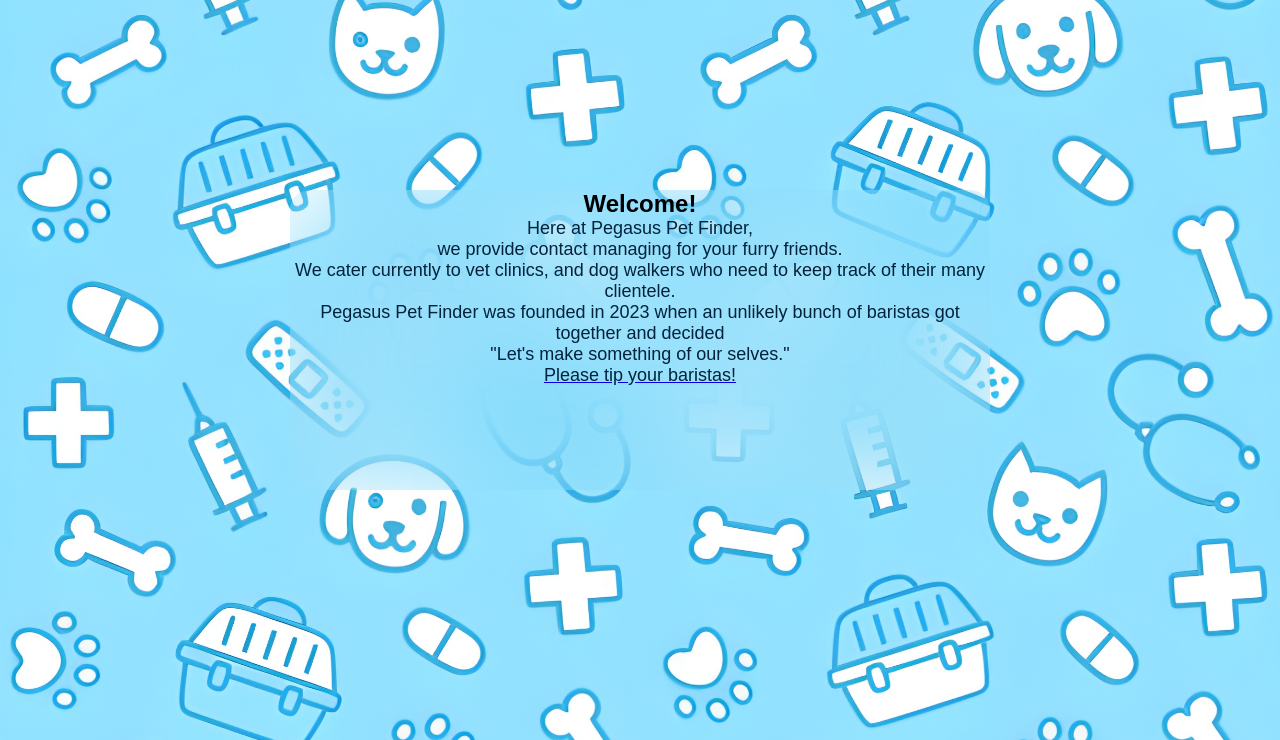
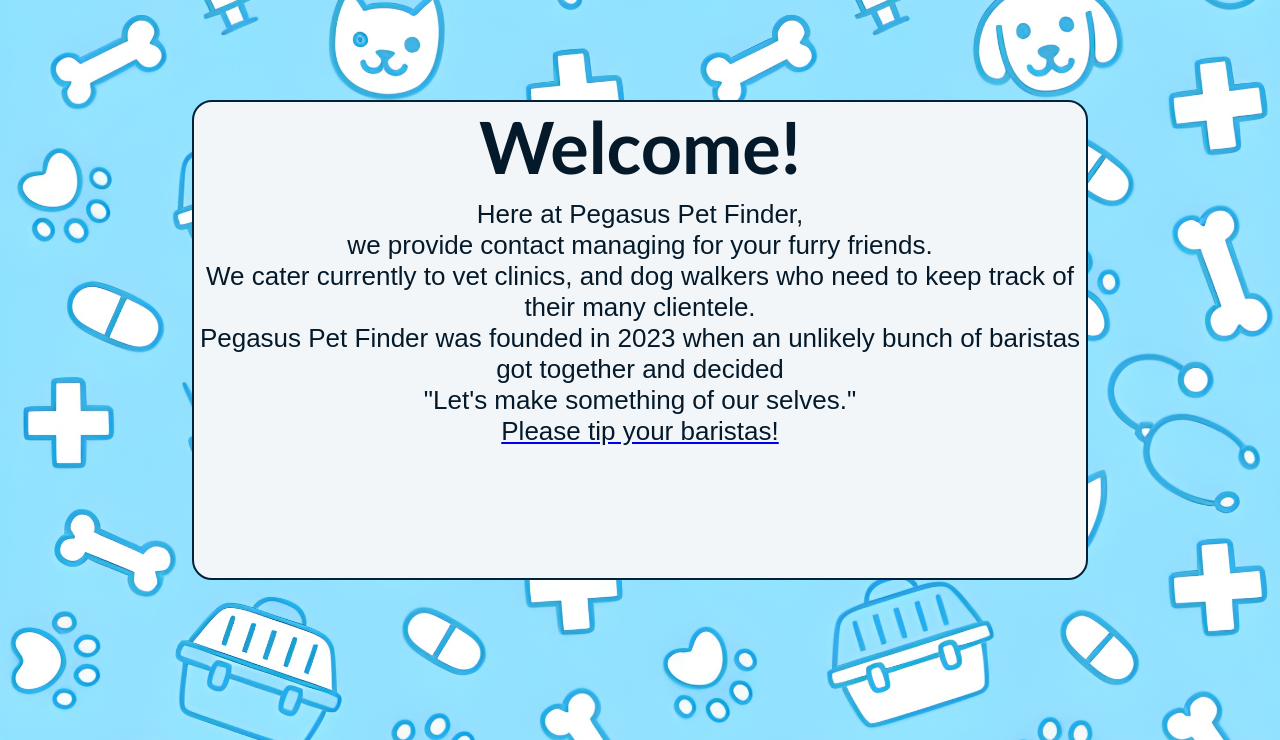
Before and after one commit to s-hassanin/contactManager, a PHP site: page /HomePage.html in a window 1280 px wide. Shown: the part 60-800 px from the top of the page. Run offline with PHP 8.4, Linux system fonts and the light colour scheme.

Commit message:
homepage  banner css update

```diff
--- a/css/style.css
+++ b/css/style.css
@@ -15,6 +15,17 @@ body
   background: url('background.jpg') no-repeat;
   background-size: cover;
   background-position: center;
+}
+
+.banner
+{
+  font-size: 72px;
+  margin-top: 1px;
+
+  margin-bottom: 10px;
+  color: #041a2b;
+
+  font-family: 'Trebuchet MS', 'Lucida Sans Unicode', 'Lucida Grande', 'Lucida Sans', Arial, sans-serif;
 }
 header
 {
@@ -158,30 +169,22 @@ transform: scaleX(1);
 }
 .form-box3
 {
-  width: 700px;
-  height: 300px;
-  background-position: center center;
+  width: 70%;
+  height: 60%;
   position: absolute;
-  margin: 20% 30%;
+  top: 50%;
+  left: 50%;
+  transform: translate(-50%,-50%);
+  background: transparent;
+  background-color: #f3f6f8;
+  border:2px solid #022239;
+  border-radius: 20px;
   text-align: center;
-  border-radius: 20px;
-  backdrop-filter: blur(50px);
-
-}
-
-.form-box3 h3{
-  margin-bottom: ;
-  text-align: center;
-  color: #02233B;
-  text-transform: uppercase;
-  font-size: 50px;
-  font-weight: 200;
-  font-family: 'Segoe UI', Tahoma, Geneva, Verdana, sans-serif;
 }
 .form-box3 p
 {
-  font-size: 18px;
-  color: #02233B;
+  font-size: 26px;
+  color: #041a2b;
 }
 .input-field
 {
@@ -412,27 +415,3 @@ tbody text-replace:hover
   color: #fff;
   font-weight: 500;
 }
-
-
-.img-gallery
-{
-  width: 80%;
-  margin: 100px auto 50px;
-  display: grid;
-  grid-template-columns: repeat(auto-fit, minmax(250px,2fr));
- grid-gap: 30px;
-}
-.img-gallery img
-{
-  height: 300px;
-  width: 100%;
-  cursor: pointer;
-  border-radius: 5px;
-
-}
-.img-gallery img:hover
-{
-transform: scale(0.8) rotate(-15deg);
-border-radius: 10px;
-box-shadow: 0 32px 75px rgba(68,77,136,0.2);
-}
```
